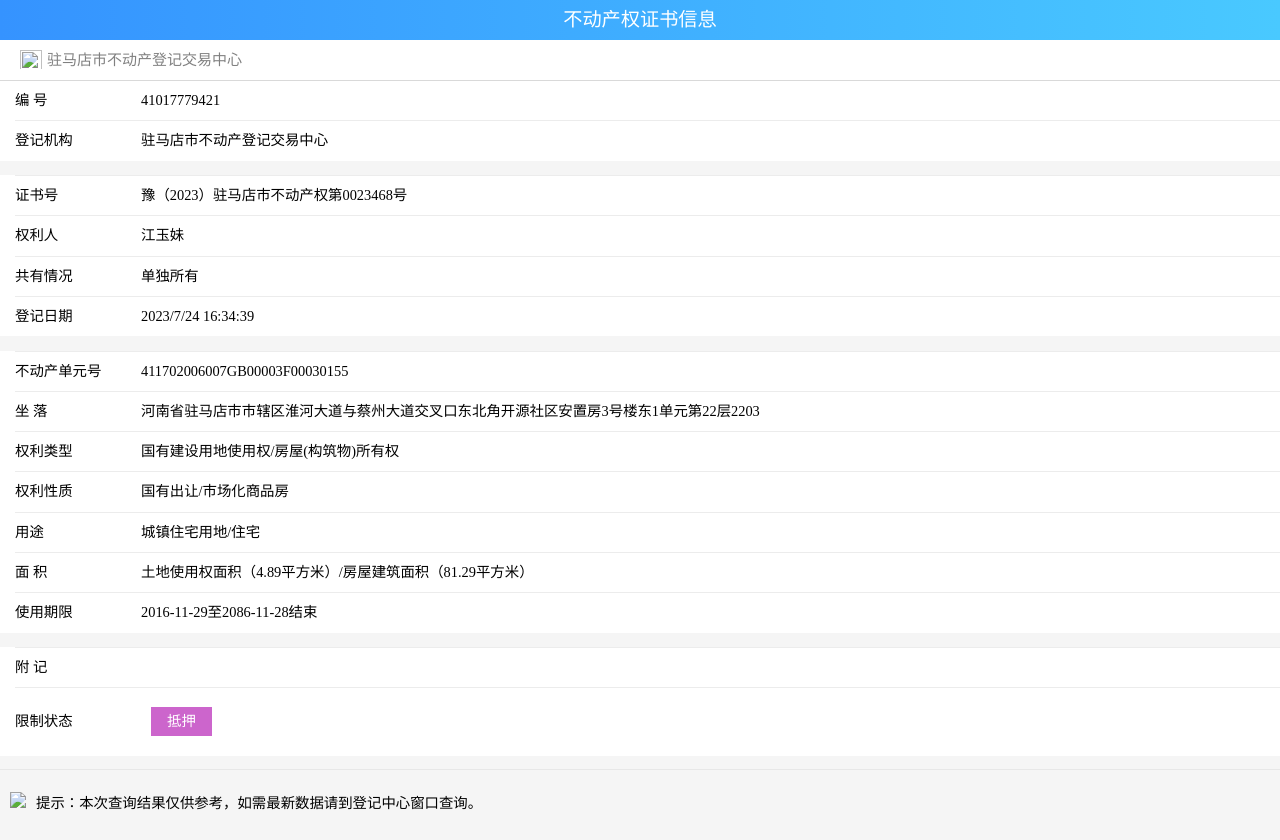
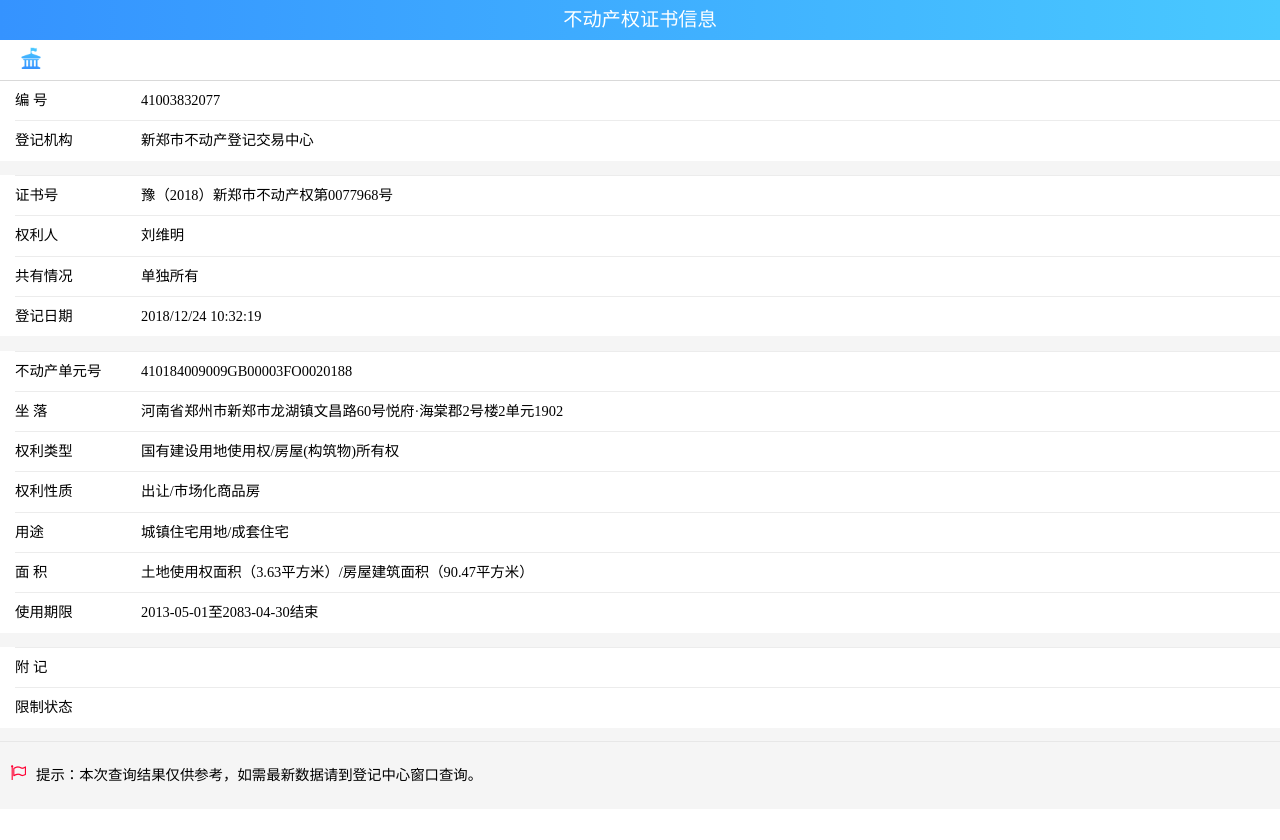
Before and after one commit to yygua/41003832077, a plain HTML site: page index.html in a window 1280 px wide. Drawn offline with Linux system fonts and the light colour scheme; some packages are replaced by stand-ins of ours; files that its build step writes are made by us from their sources; a script that the page names is missing.

Commit message:
Update and rename 41017779421.html to index.html

```diff
--- a/41017779421.html
+++ b/index.html
@@ -4,13 +4,13 @@
 
     <meta name="viewport" content="width=device-width,initial-scale=1,user-scalable=0">
     <title>证书查询</title>
-    <link href="./41017779421_files/weuix.min.css" rel="stylesheet">
-    <link href="./41017779421_files/weui3.css" rel="stylesheet">
-    <link href="./41017779421_files/responsive.css" rel="stylesheet">
-    <script src="./41017779421_files/zepto.min.js.下载"></script>
-    <script src="./41017779421_files/common.js.下载"></script>
-    <script src="./41017779421_files/device.js.下载"></script>
-    <script src="./41017779421_files/dsbridge.js.下载"></script>
+    <link href="./weuix.min.css" rel="stylesheet">
+    <link href="./weui3.css" rel="stylesheet">
+    <link href="./responsive.css" rel="stylesheet">
+    <script src="./zepto.min.js.下载"></script>
+    <script src="./common.js.下载"></script>
+    <script src="./device.js.下载"></script>
+    <script src="./dsbridge.js.下载"></script>
     <style type="text/css">
         #currentCompany {
             position: fixed;
@@ -90,7 +90,7 @@
             display: flex !important;
         }
     </style>
-    <link href="./41017779421_files/style.css" rel="stylesheet">
+    <link href="./style.css" rel="stylesheet">
 
 
     <script>
@@ -416,21 +416,21 @@
         <p style="margin-top:65%;">跳转中</p>
     </div>
     <div class="page-bd-15 weui-header-title" id="currentCompany" style="top:40px;">
-        <img style="width: 22px; height: 22px; padding-right: 5px; display: block; float: left;padding-top:7px;margin-left:5px;" src="./41017779421_files/blue_organ.png">
+        <img style="width: 22px; height: 22px; padding-right: 5px; display: block; float: left;padding-top:7px;margin-left:5px;" src="./blue_organ.png">
         <select id="PSelect">
 
-        </select>驻马店市不动产登记交易中心
+        </select>
     </div>
 
     <div class="main_div">
 
-<link href="./41017779421_files/PublicQRCodeSearch.css" rel="stylesheet">
+<link href="./PublicQRCodeSearch.css" rel="stylesheet">
 <style>
     #form { padding-top: 40px; }
 </style>
 <script type="text/javascript">
     $(function () {
-        $('#PSelect').after('驻马店市不动产登记交易中心')
+        $('#PSelect').after('新郑市不动产登记交易中心')
     });
 </script>
 <div class="weui-header bg-darkblue">
@@ -443,26 +443,26 @@
                 <div class="weui_cell">
                     <div class="weui_cell_hd"><label class="weui_label">编  号</label></div>
                     <div class="weui_cell_bd weui_cell_primary">
-                        41017779421
+                        41003832077
                     </div>
                 </div>
                 <div class="weui_cell">
                     <div class="weui_cell_hd"><label class="weui_label">登记机构</label></div>
                     <div class="weui_cell_bd weui_cell_primary">
-                        驻马店市不动产登记交易中心
+                        新郑市不动产登记交易中心
                     </div>
                 </div>
                 <div class="weui_cells_title text-black"> </div>
                 <div class="weui_cell">
                     <div class="weui_cell_hd"><label class="weui_label">证书号</label></div>
                     <div class="weui_cell_bd weui_cell_primary">
-                        豫（2023）驻马店市不动产权第0023468号
+                        豫（2018）新郑市不动产权第0077968号
                     </div>
                 </div>
                 <div class="weui_cell">
                     <div class="weui_cell_hd"><label class="weui_label">权利人</label></div>
                     <div class="weui_cell_bd weui_cell_primary">
-                        江玉妹
+                        刘维明
                     </div>
                 </div>
                 <div class="weui_cell">
@@ -474,20 +474,20 @@
                 <div class="weui_cell">
                     <div class="weui_cell_hd"><label class="weui_label">登记日期</label></div>
                     <div class="weui_cell_bd weui_cell_primary">
-                        2023/7/24 16:34:39
+                        2018/12/24 10:32:19
                     </div>
                 </div>
                 <div class="weui_cells_title text-black"> </div>
                 <div class="weui_cell">
                     <div class="weui_cell_hd"><label class="weui_label">不动产单元号</label></div>
                     <div class="weui_cell_bd weui_cell_primary">
-                        411702006007GB00003F00030155
+                        410184009009GB00003FO0020188
                     </div>
                 </div>
                 <div class="weui_cell">
                     <div class="weui_cell_hd"><label class="weui_label">坐 落</label></div>
                     <div class="weui_cell_bd weui_cell_primary ">
-                        河南省驻马店市市辖区淮河大道与蔡州大道交叉口东北角开源社区安置房3号楼东1单元第22层2203
+                        河南省郑州市新郑市龙湖镇文昌路60号悦府·海棠郡2号楼2单元1902
                     </div>
                 </div>
                 <div class="weui_cell">
@@ -499,26 +499,26 @@
                 <div class="weui_cell">
                     <div class="weui_cell_hd"><label class="weui_label">权利性质</label></div>
                     <div class="weui_cell_bd weui_cell_primary">
-                        国有出让/市场化商品房
+                        出让/市场化商品房
                     </div>
                 </div>
                 <div class="weui_cell">
                     <div class="weui_cell_hd"><label class="weui_label">用途</label></div>
                     <div class="weui_cell_bd weui_cell_primary">
-                        城镇住宅用地/住宅
+                        城镇住宅用地/成套住宅
                     </div>
                 </div>
                 <div class="weui_cell">
                     <div class="weui_cell_hd"><label class="weui_label">面  积</label></div>
                     <div class="weui_cell_bd weui_cell_primary">
 
-                        土地使用权面积（4.89平方米）/房屋建筑面积（81.29平方米）
+                        土地使用权面积（3.63平方米）/房屋建筑面积（90.47平方米）
                     </div>
                 </div>
                 <div class="weui_cell">
                     <div class="weui_cell_hd"><label class="weui_label">使用期限</label></div>
                     <div class="weui_cell_bd weui_cell_primary">
-                        2016-11-29至2086-11-28结束
+                        2013-05-01至2083-04-30结束
                     </div>
                 </div>
                 <div class="weui_cells_title text-black"> </div>
@@ -531,7 +531,6 @@
                 <div class="weui_cell">
                     <div class="weui_cell_hd"><label class="weui_label">限制状态</label></div>
                     <div class="weui_cell_bd weui_cell_primary">
-                                <div class="status-tag bg-purple">抵押</div>
 
                     </div>
                 </div>
@@ -540,7 +539,7 @@
 
     <table class="tip2">
         <tbody><tr>
-            <td><img src="./41017779421_files/u1750.png"></td>
+            <td><img src="./u1750.png"></td>
             <td>提示：本次查询结果仅供参考，如需最新数据请到登记中心窗口查询。</td>
         </tr>
     </tbody></table>
@@ -553,7 +552,7 @@
     </div>
 </div>
 
-<script src="./41017779421_files/pinch-zoom.js.下载" type="text/javascript" charset="utf-8"></script>
+<script src="./pinch-zoom.js.下载" type="text/javascript" charset="utf-8"></script>
 <script>
     $(function () {
         if (bridge.hasNativeMethod('share')) {//APP
@@ -579,25 +578,25 @@
     </div>
     <div class="weui_dialog weui_dialog_visible assessFrame" style="display: none; transform-origin: 0px 0px; opacity: 1; transform: scale(1, 1);width:100%;height:100%;left:0;top:0;">
         <div class="weui_cells_title text-black text-bold" style="border-bottom: 1px solid #d9d9d9;">业务评价<span class="icon icon-95 closeAssessFrame" style="float:right;margin-top:-3px;"></span></div>
-        <iframe style="width:99%;height:94%;border:0;" src="./41017779421_files/saved_resource.html"></iframe>
+        <iframe style="width:99%;height:94%;border:0;" src="./saved_resource.html"></iframe>
     </div>
     <div class="weui_dialog weui_dialog_visible verifyFrame" style="display: none; transform-origin: 0px 0px; opacity: 1; transform: scale(1, 1);width:100%;height:100%;left:0;top:0;-webkit-overflow-scrolling:touch;overflow:auto; touch-action: none;touch-action: pan-y;">
         <div class="weui_cells_title text-black text-bold" style="border-bottom: 1px solid #d9d9d9;">申请确认<span class="icon icon-95 closeVerifyFrameFrame" onclick="$(&#39;.verifyFrame&#39;).hide();" style="float:right;margin-top:-3px;"></span></div>
-        <iframe style="width:100%;height:93%;border:0;" src="./41017779421_files/saved_resource(1).html" id="mainFrame"></iframe>
+        <iframe style="width:100%;height:93%;border:0;" src="./saved_resource(1).html" id="mainFrame"></iframe>
     </div>
     <div class="weui_dialog weui_dialog_visible cQFrame" style="display: none; transform-origin: 0px 0px; opacity: 1; transform: scale(1, 1);width:100%;height:100%;left:0;top:0;-webkit-overflow-scrolling:touch;overflow:auto; touch-action: none;touch-action: pan-y;">
         <div class="weui_cells_title text-black text-bold" style="border-bottom: 1px solid #d9d9d9;">产权查询<span class="icon icon-95 closeVerifyFrameFrame" onclick="$(&#39;.cQFrame&#39;).hide();" style="float:right;margin-top:-3px;"></span></div>
-        <iframe style="width:100%;height:95%;border:0;" src="./41017779421_files/saved_resource(2).html"></iframe>
+        <iframe style="width:100%;height:95%;border:0;" src="./saved_resource(2).html"></iframe>
     </div>
     <div class="weui_dialog weui_dialog_visible houseSltFrame" style="display: none; transform-origin: 0px 0px; opacity: 1; transform: scale(1, 1);width:100%;height:100%;left:0;top:0;">
         <div class="weui_cells_title text-black text-bold" style="border-bottom: 1px solid #d9d9d9;">楼幢选择<span class="icon icon-95 closehouseSltFrame" style="float:right;margin-top:-3px;"></span></div>
-        <iframe style="width:99%;height:94%;border:0;" src="./41017779421_files/saved_resource(3).html"></iframe>
+        <iframe style="width:99%;height:94%;border:0;" src="./saved_resource(3).html"></iframe>
     </div>
     <div class="weui_dialog weui_dialog_visible CadastraMapFrame" style="display: none; transform-origin: 0px 0px; opacity: 1; transform: scale(1, 1);width:100%;height:100%;left:0;top:0;">
         <div class="weui_cells_title text-black text-bold" style="border-bottom: 1px solid #d9d9d9;">地籍图查询<span class="icon icon-95 closeCadastraMapFrame" style="float:right;margin-top:-3px;"></span></div>
-        <iframe style="width:99%;height:94%;border:0;" src="./41017779421_files/saved_resource(4).html"></iframe>
+        <iframe style="width:99%;height:94%;border:0;" src="./saved_resource(4).html"></iframe>
     </div>
-    <iframe src="./41017779421_files/User_Sign.html" id="iframe" style="width:100%;height:95%;border:0;z-index:-1;position:fixed;" frameborder="0"></iframe>
+    <iframe src="./User_Sign.html" id="iframe" style="width:100%;height:95%;border:0;z-index:-1;position:fixed;" frameborder="0"></iframe>
 
 
 <script>
```
